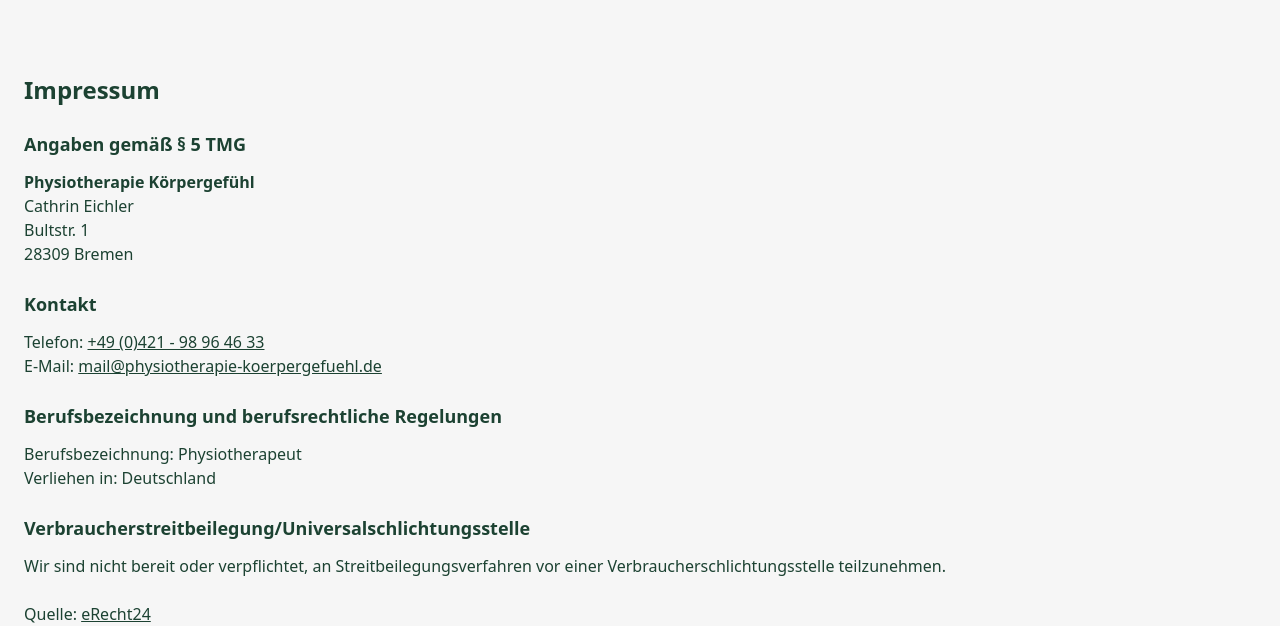
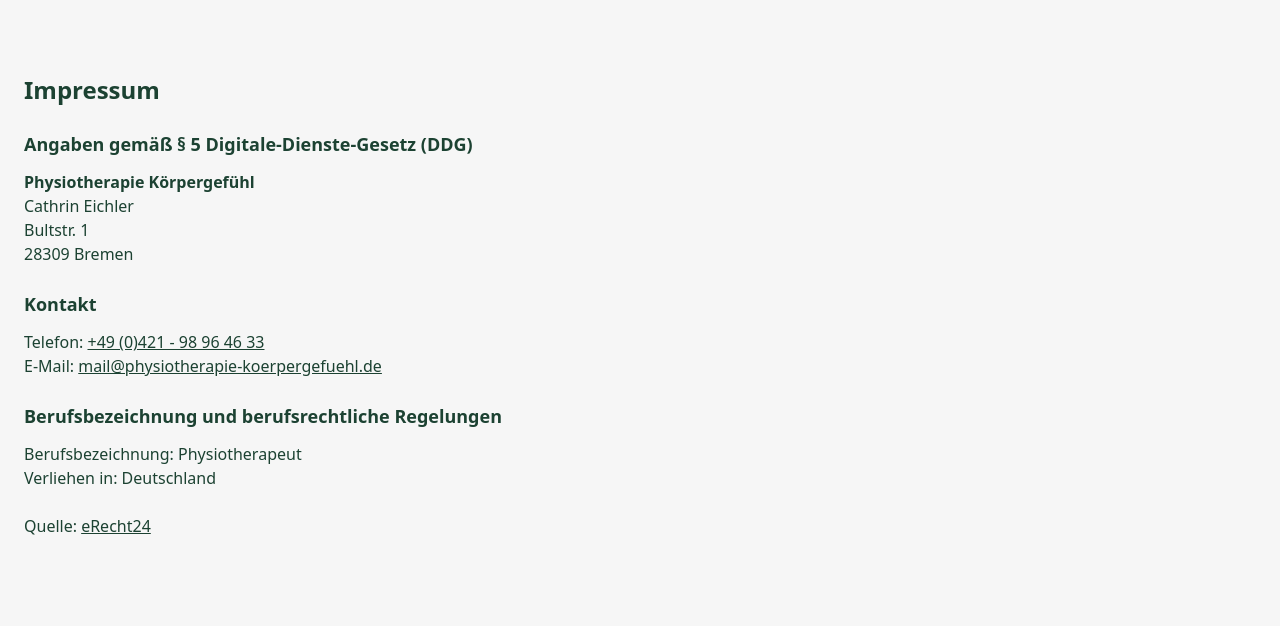
Before and after one commit to nep0muck/koerpergefuehl, an Astro site: page /impressum in a window 1280 px wide. Shown: the part 174-800 px from the top of the page. Built offline with nearby package versions, Linux system fonts and the light colour scheme; Astro itself is replaced by a stand-in of ours.

Commit message:
Impressum und Datenschutz angepasst

```diff
--- a/src/pages/impressum.astro
+++ b/src/pages/impressum.astro
@@ -8,7 +8,7 @@ import Footer from '../components/Footer.astro'
 	<Nav />
 	<main class="max-w-screen-xl mx-auto p-6 mb-12">
 		<h1 class="text-2xl font-bold mb-6">Impressum</h1>
-		<h2 class="text-lg font-bold pb-3">Angaben gem&auml;&szlig; &sect; 5 TMG</h2>
+		<h2 class="text-lg font-bold pb-3">Angaben gem&auml;&szlig; &sect; 5 Digitale-Dienste-Gesetz (DDG)</h2>
 		<p class="pb-6">
 			<b>Physiotherapie K&ouml;rpergef&uuml;hl</b><br />
 			Cathrin Eichler<br />
@@ -20,9 +20,6 @@ import Footer from '../components/Footer.astro'
 		<h2 class="text-lg font-bold pb-3">Berufsbezeichnung und berufsrechtliche Regelungen</h2>
 		<p>Berufsbezeichnung: Physiotherapeut</p>
 		<p class="pb-6">Verliehen in: Deutschland</p>
-		<h2 class="text-lg font-bold pb-3">Verbraucher&shy;streit&shy;beilegung/Universal&shy;schlichtungs&shy;stelle</h2>
-		<p class="pb-6">Wir sind nicht bereit oder verpflichtet, an Streitbeilegungsverfahren vor einer Verbraucherschlichtungsstelle
-		teilzunehmen.</p>
 		<p class="pb-6">Quelle: <a class="underline text-[theme('colors.green-dark')] hover:text-[theme('colors.green-medium')]" href="https://www.e-recht24.de">eRecht24</a></p>
 	</main>
 	<Footer id="footer" />
```
Also changed, not shown: src/content/datenschutz.md (+0 -1 lines).
